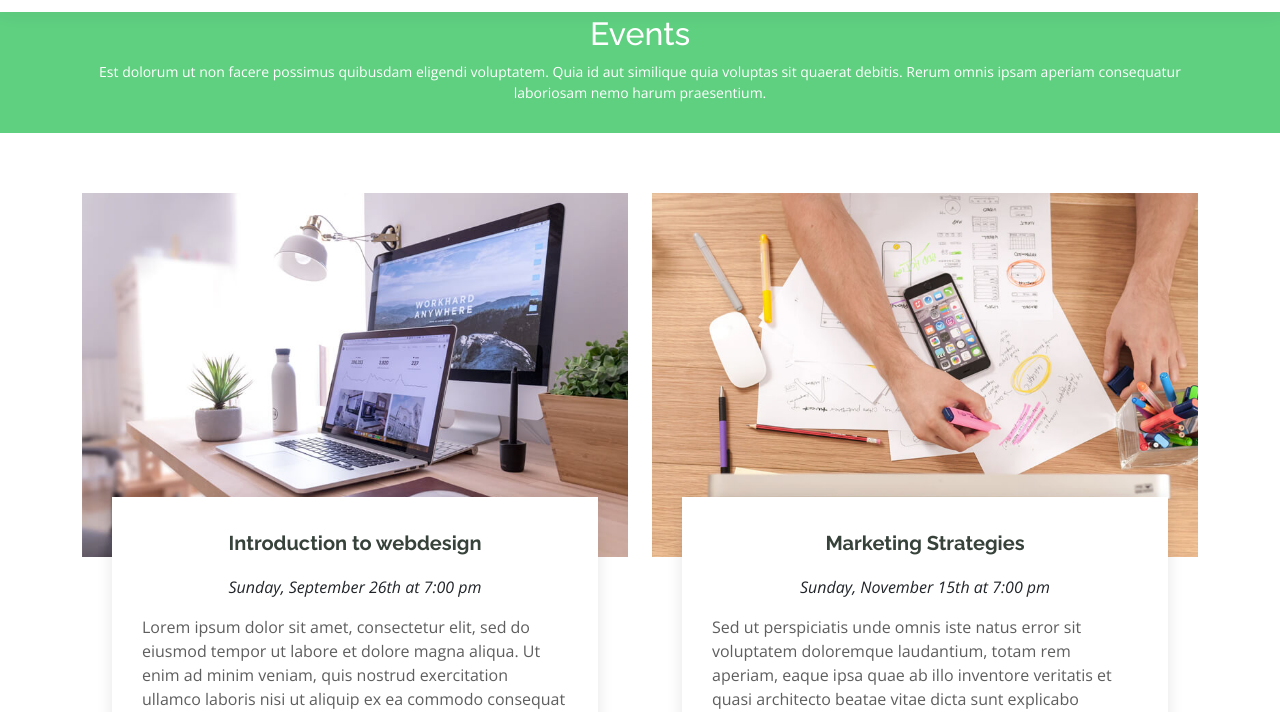
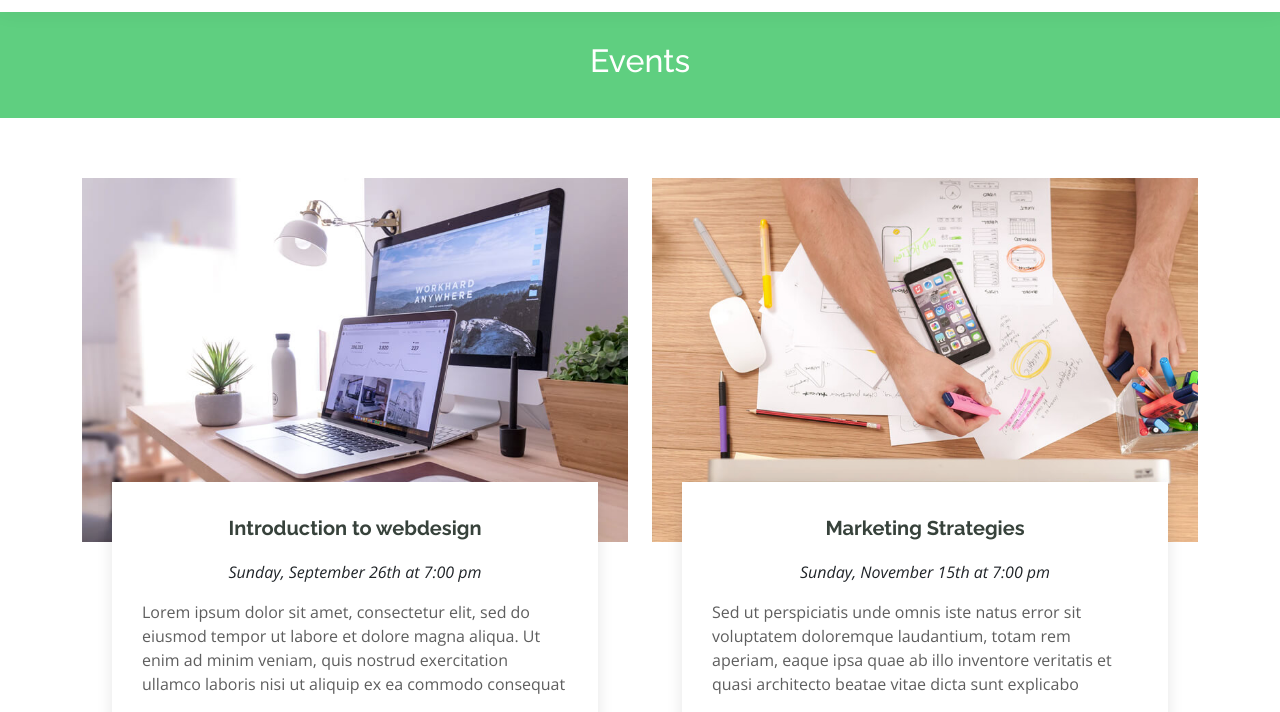
Before and after one commit to KRISHANKANT670/mewara-website, a plain HTML site: page events.html in a window 1280 px wide. Shown: the part 88-800 px from the top of the page. Drawn offline with nearby package versions, Linux system fonts and the light colour scheme.

Commit message:
Breadcrumbs updated

```diff
--- a/assets/css/style.css
+++ b/assets/css/style.css
@@ -541,7 +541,7 @@ section {
 }
 
 .breadcrumbs {
-    margin-top: 73px;
+    margin-top: 100px;
     text-align: center;
     background: #5fcf80;
     padding: 30px 0;
--- a/events.html
+++ b/events.html
@@ -90,7 +90,6 @@
     <div class="breadcrumbs" data-aos="fade-in">
       <div class="container">
         <h2>Events</h2>
-        <p>Est dolorum ut non facere possimus quibusdam eligendi voluptatem. Quia id aut similique quia voluptas sit quaerat debitis. Rerum omnis ipsam aperiam consequatur laboriosam nemo harum praesentium. </p>
       </div>
     </div><!-- End Breadcrumbs -->
 
```
Also changed, not shown: about.html (+0 -1 lines), contact.html (+1 -1 lines), course-details.html (+1 -1 lines), courses.html (+0 -1 lines), pricing.html (+0 -1 lines), teacher's.html (+0 -1 lines).
